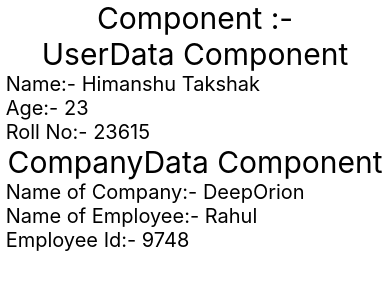
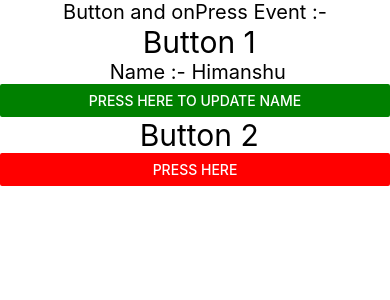
Before and after one commit to HimanshuTakshak2000/react-native-learn-from-Step_by_Step, a React Native app: screen / in a window 390 px wide. Shown: the top 300 px of the page. Built offline with nearby package versions, Linux system fonts and the light colour scheme.

Commit message:
What is Button and onPress Event with its example in react-native vd-9 by Step-By-Step

```diff
--- a/App.tsx
+++ b/App.tsx
@@ -1,24 +1,47 @@
 /* eslint-disable react-native/no-inline-styles */
-import React from 'react';
+import React, {useState} from 'react';
 
-import {Text, View} from 'react-native';
-import UserData from './Components/UserData';
-import CompanyData from './Components/CompanyData';
+import {Button, Text, View} from 'react-native';
 
-// Component in JS :-
+// Button and onPress event in JS :-
 
 function App() {
+  const [name, setName] = useState('Himanshu');
+
+  const messageHandler = () => {
+    // console.warn('Press Here is clicked');
+    if (name === 'Himanshu') {
+      // console.warn('if ');
+      setName('Takshak');
+    } else {
+      // console.warn('els');
+      setName('Himanshu');
+    }
+  };
+
+  const errorHandler = (err: string) => {
+    console.warn(err);
+  };
   return (
     <View>
-      <Text style={{fontSize: 30, textAlign: 'center'}}>Component :-</Text>
-      <Text style={{fontSize: 30, textAlign: 'center'}}>
-        UserData Component
+      <Text style={{textAlign: 'center', fontSize: 20}}>
+        Button and onPress Event :-
       </Text>
-      <UserData />
-      <Text style={{fontSize: 30, textAlign: 'center'}}>
-        CompanyData Component
-      </Text>
-      <CompanyData />
+      <Text style={{textAlign: 'center', fontSize: 30}}> Button 1</Text>
+      <Text style={{textAlign: 'center', fontSize: 20}}> Name :- {name}</Text>
+      <Button
+        title="Press Here to Update Name"
+        onPress={messageHandler}
+        color={'green'}
+      />
+      {/* <Button title="Press Here" onPress={messageHandler()} color={'green'} /> --> We can not do this as it will called immediately when page UI is render and function is not bind using this type of declaration*/}
+
+      <Text style={{textAlign: 'center', fontSize: 30}}> Button 2</Text>
+      <Button
+        title="Press Here"
+        onPress={() => errorHandler('Some Message')}
+        color={'red'}
+      />
     </View>
   );
 }
```
